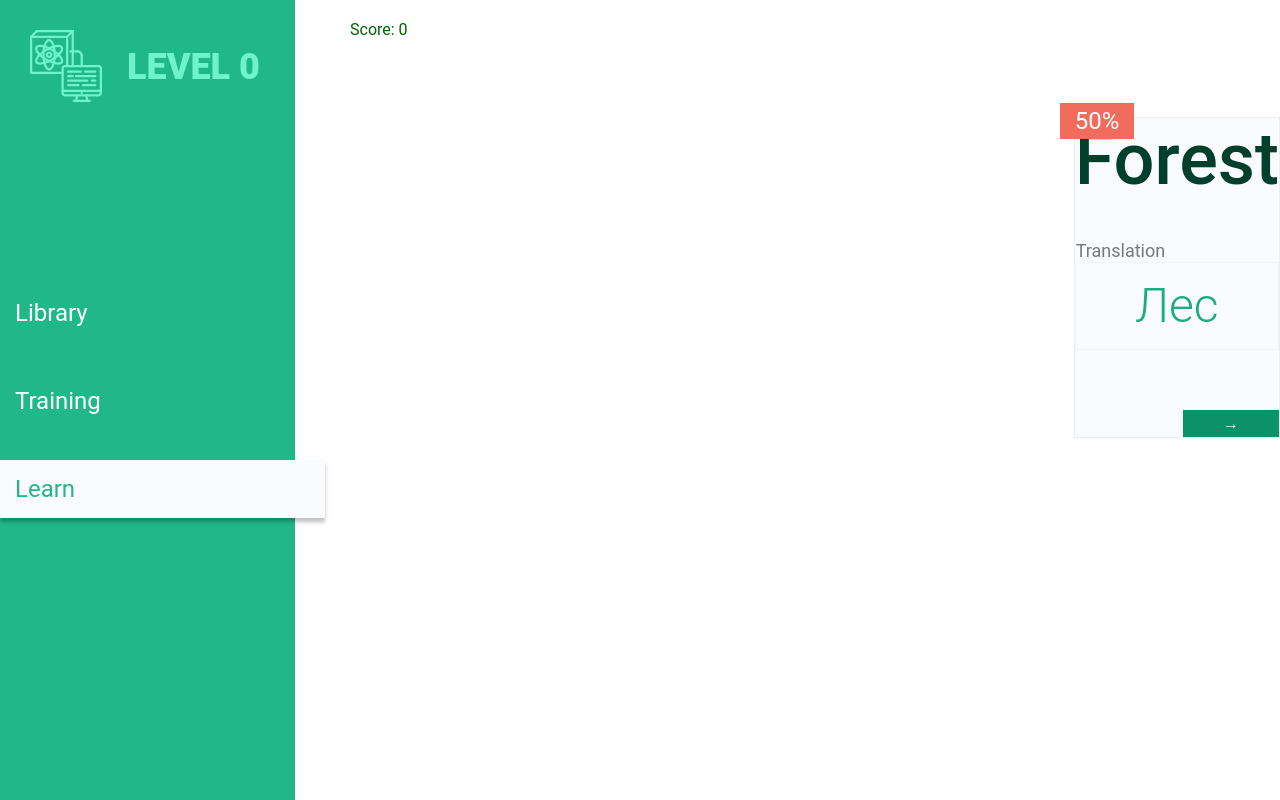
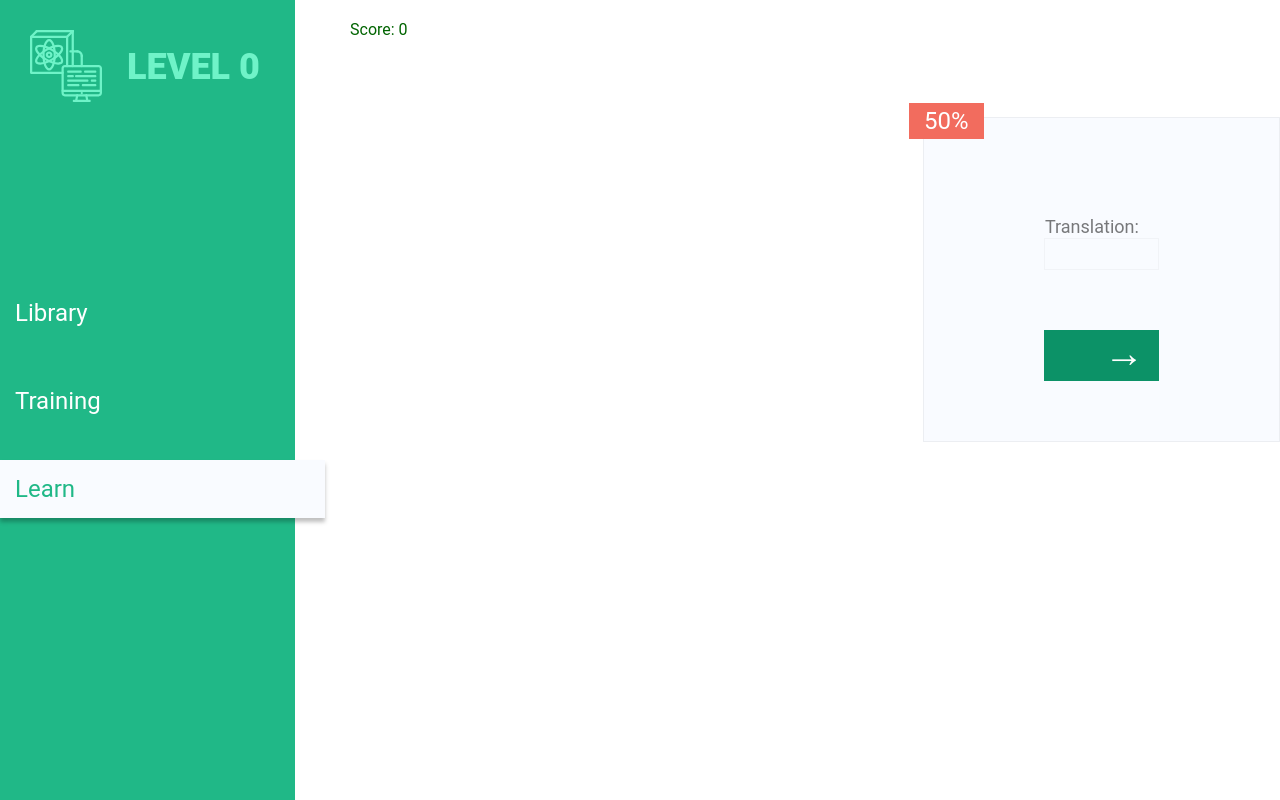
Before and after one commit to Slv97/English_APP-on-React, a React (Create React App) app in the folder english-learn/: page /learn in a window 1280 px wide. Shown: the top 800 px of the page. Built offline with nearby package versions, Linux system fonts and the light colour scheme.

Commit message:
Add useState, take word from library, add button repeat

```diff
--- a/english-learn/src/App.css
+++ b/english-learn/src/App.css
@@ -93,6 +93,27 @@ a.active {
   background-color: #1aad7e;
   border: 1px solid rgba(0, 0, 0, 0.03);
   box-sizing: border-box;
+}
+
+.btn-next {
+  cursor: pointer;
+  font-size: 40px;
+  justify-self: end;
+  padding: 0px 15px 4px 60px;
+  background-color: #0C9267;
+  color: white;
+}
+
+.btn-repeat {
+  cursor: pointer;
+  text-align: center;
+  border-radius: 50%;
+  margin: 30px auto 0;
+  padding: 19px 15px 19px 24px;
+  width: 84px;
+  font-weight: bold;
+  background-color: #0C9267;
+  color: white;
 }
 
 .app-wrapper {
@@ -218,7 +239,7 @@ a.active {
   background: rgba(242, 246, 254, 0.46);
   border: 1px solid rgba(0, 0, 0, 0.05);
   box-sizing: border-box;
-  padding: 60px 120 px;
+  padding: 60px 120px;
 }
 
 .percentage {
@@ -265,13 +286,6 @@ a.active {
   justify-content: center;
 }
 
-.btn-next {
-  justify-self: end;
-  padding: 4px 40px;
-  background-color: #0C9267;
-  color: white;
-}
-
 .word-container {
   position: relative;
   border: 1px solid rgba(0, 0, 0, 0.03);
--- a/english-learn/src/Components/Learn.jsx
+++ b/english-learn/src/Components/Learn.jsx
@@ -1,22 +1,65 @@
-import React from 'react';
+import React, {useState} from 'react';
 
 const Learn = () => {
+    const library = JSON.parse(localStorage.getItem('library')) || [{id: 0, word: '', translate: ''}]
+    const [index, setIndex] = useState(0)
+    const [end, setEnd] = useState(false)
+    const word = library[index]
+
+    const repeatLearn = () => {
+        setEnd(false)
+        setIndex(0)
+    }
+
+    const nextWord = () => {
+        if (library.length - 1 !== index) {
+           setIndex(index+1)
+        } else {
+            //console.log('Well done')
+            setEnd(true)
+        }
+    }
+
     return (
         <div className='learn-wrapper'>
             <div className='learn-container'>
-                <div className='percentage'>50%</div>
+                {!end ?
+                    <div className='percentage'>
+                        50%
+                    </div>
+                    :
+                    null
+                }
 
                 <div className='word-translation'>
-                    Forest
+                    {!end ?
+                          word.translate
+                          :
+                         <div> Well done!
+                            <div onClick={repeatLearn} className='btn-repeat'>
+                                &#10227;
+                            </div>
+                         </div>
+                    }
                 </div>
 
-                <div className='word-container'>
-                    <span className='description-label'>Translation</span>
+                {!end ?
+                    <div className='word-container'>
+                        <span className='description-label'>Translation:</span>
 
-                    <span className='word'>Лес</span>
-                </div>
+                        <span className='word'>{word.word}</span>
+                    </div>
+                    :
+                    null
+                }
 
-                <div className='btn-next'> &#8594;	</div>
+                {!end ?
+                    <div onClick={nextWord} className='btn-next'>
+                        &#8594;
+                    </div>
+                    :
+                    null
+                }
             </div>
         </div>
     )
--- a/english-learn/src/Components/Page.jsx
+++ b/english-learn/src/Components/Page.jsx
@@ -113,4 +113,4 @@ class Page extends React.Component {
 
 export default Page
 
-//27:16
+//46:16
```
